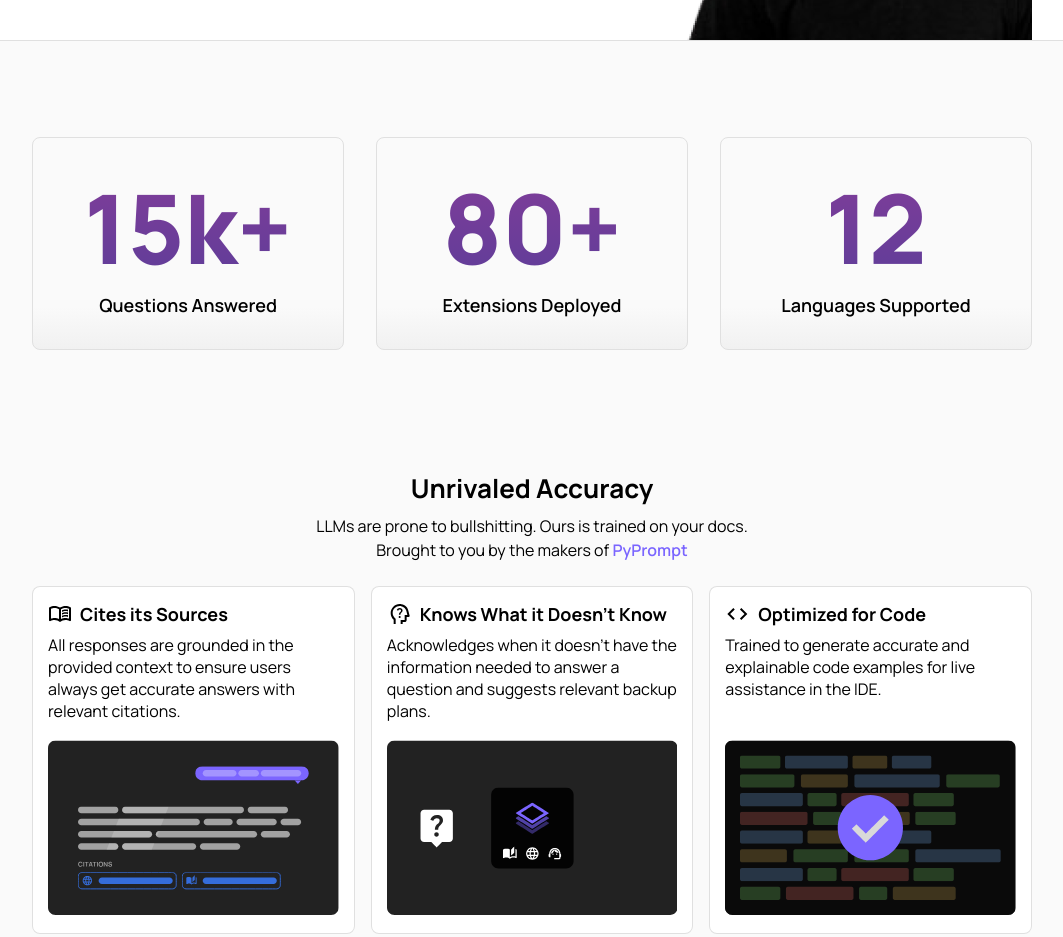
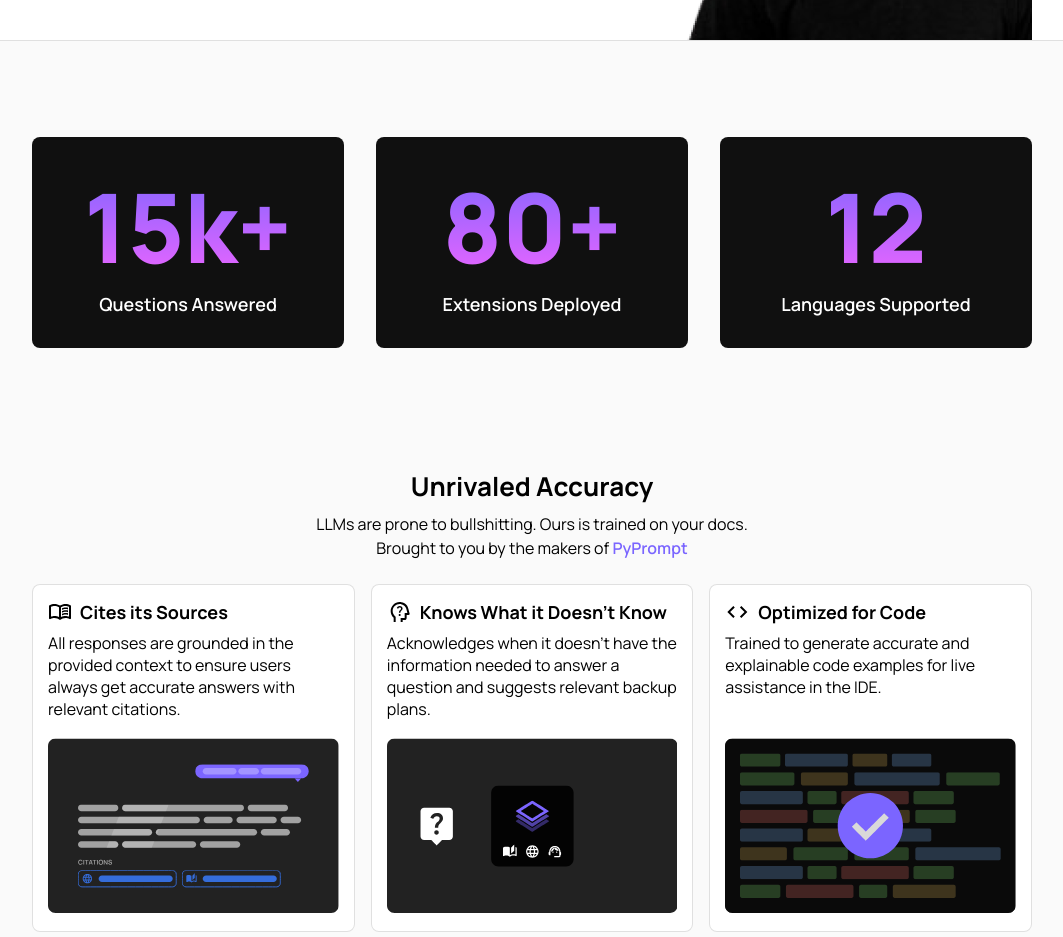
Before and after one commit to buildwithlayer/layer-website, a React (Create React App) app: page / in a window 1280 px wide. Shown: the part 2280-3217 px from the top of the page, without its empty margins (108-1171 px from the left). Built offline with nearby package versions, Linux system fonts and the light colour scheme.

Commit message:
Dark numbers

```diff
--- a/src/sections/Numbers.tsx
+++ b/src/sections/Numbers.tsx
@@ -72,23 +72,24 @@ const NumberBlock = ({
         justifyContent: "center",
         width: "100%",
         padding: "24px 16px 32px 16px",
-        background: "linear-gradient(180deg, #FAFAFA 80%, #F1F1F1 100%)",
+        background: Colors.gray[1000],
         borderRadius: "8px",
-        border: `1px solid ${Colors.gray[200]}`,
       }}
     >
       <p
         style={{
           fontSize: "96px",
           fontWeight: "800",
-          background: "linear-gradient(180deg, #833D99, #5C3D99)",
+          background: "linear-gradient(0deg, #F565FF, #7A65FF)",
           backgroundClip: "text",
           color: "transparent",
         }}
       >
         {Math.round(countingNumber) + (numberSuffix ? numberSuffix : "")}
       </p>
-      <p style={{ fontWeight: "600", fontSize: "18px" }}>{label}</p>
+      <p style={{ fontWeight: "600", fontSize: "18px", color: "white" }}>
+        {label}
+      </p>
     </div>
   );
 };
```
